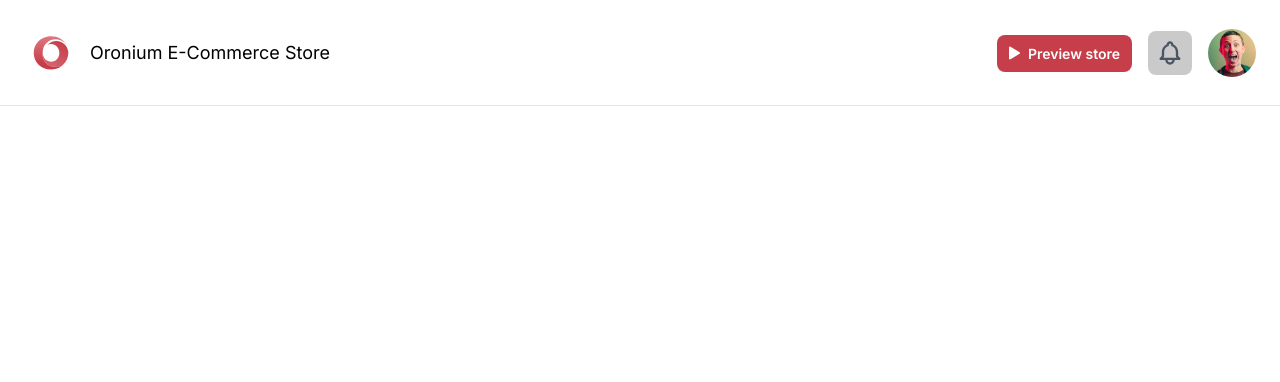
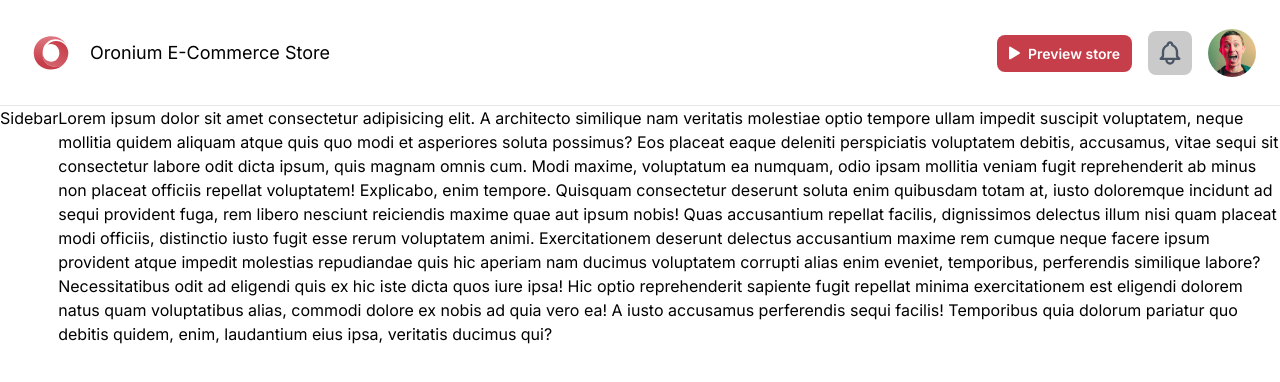
Before and after one commit to Abinsonsuresh/Ecommerce-Dashboard-Oronium, a Next.js app: page / in a window 1280 px wide. Shown: the top 382 px of the page. Built offline with nearby package versions, Linux system fonts and the light colour scheme.

Commit message:
mainpage added

```diff
--- /dev/null
+++ b/src/Pages/Home/Main/MainHome.jsx
@@ -0,0 +1,17 @@
+import Sidebar from '@/components/Sidebar/Main/Sidebar'
+import React from 'react'
+
+const MainHome = () => {
+  return (
+    <div>
+      <div className='flex'>
+        <Sidebar/>
+        <div>
+          Lorem ipsum dolor sit amet consectetur adipisicing elit. A architecto similique nam veritatis molestiae optio tempore ullam impedit suscipit voluptatem, neque mollitia quidem aliquam atque quis quo modi et asperiores soluta possimus? Eos placeat eaque deleniti perspiciatis voluptatem debitis, accusamus, vitae sequi sit consectetur labore odit dicta ipsum, quis magnam omnis cum. Modi maxime, voluptatum ea numquam, odio ipsam mollitia veniam fugit reprehenderit ab minus non placeat officiis repellat voluptatem! Explicabo, enim tempore. Quisquam consectetur deserunt soluta enim quibusdam totam at, iusto doloremque incidunt ad sequi provident fuga, rem libero nesciunt reiciendis maxime quae aut ipsum nobis! Quas accusantium repellat facilis, dignissimos delectus illum nisi quam placeat modi officiis, distinctio iusto fugit esse rerum voluptatem animi. Exercitationem deserunt delectus accusantium maxime rem cumque neque facere ipsum provident atque impedit molestias repudiandae quis hic aperiam nam ducimus voluptatem corrupti alias enim eveniet, temporibus, perferendis similique labore? Necessitatibus odit ad eligendi quis ex hic iste dicta quos iure ipsa! Hic optio reprehenderit sapiente fugit repellat minima exercitationem est eligendi dolorem natus quam voluptatibus alias, commodi dolore ex nobis ad quia vero ea! A iusto accusamus perferendis sequi facilis! Temporibus quia dolorum pariatur quo debitis quidem, enim, laudantium eius ipsa, veritatis ducimus qui?
+        </div>
+      </div>
+    </div>
+  )
+}
+
+export default MainHome
--- a/src/app/page.js
+++ b/src/app/page.js
@@ -1,9 +1,10 @@
-import Image from "next/image";
-
+import MainHome from "@/Pages/Home/Main/MainHome";
 export default function Home() {
   return (
-   <div>
-
-   </div>
+    <div>
+      <div >
+        <MainHome />
+      </div>
+    </div>
   );
 }
```
